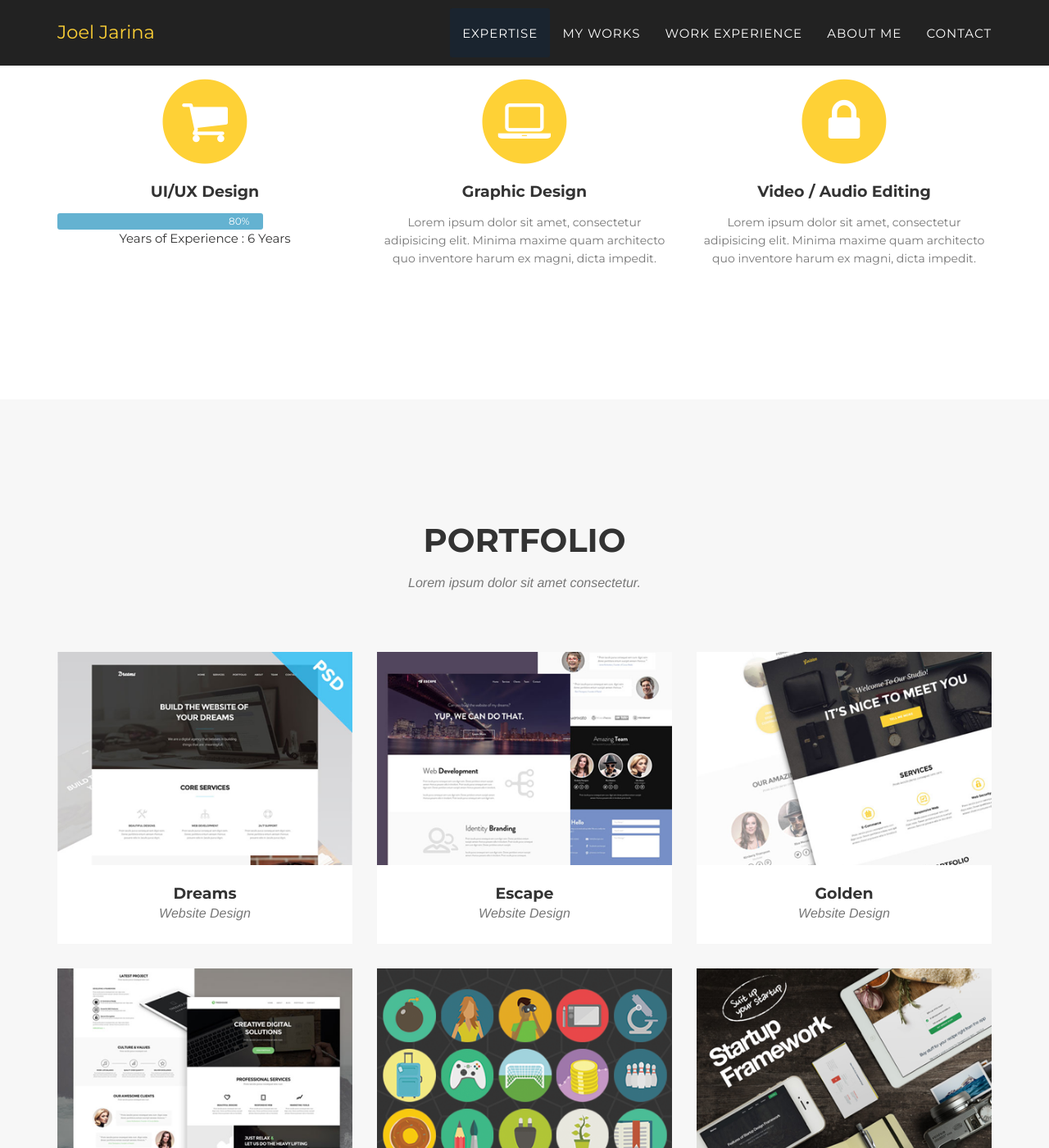
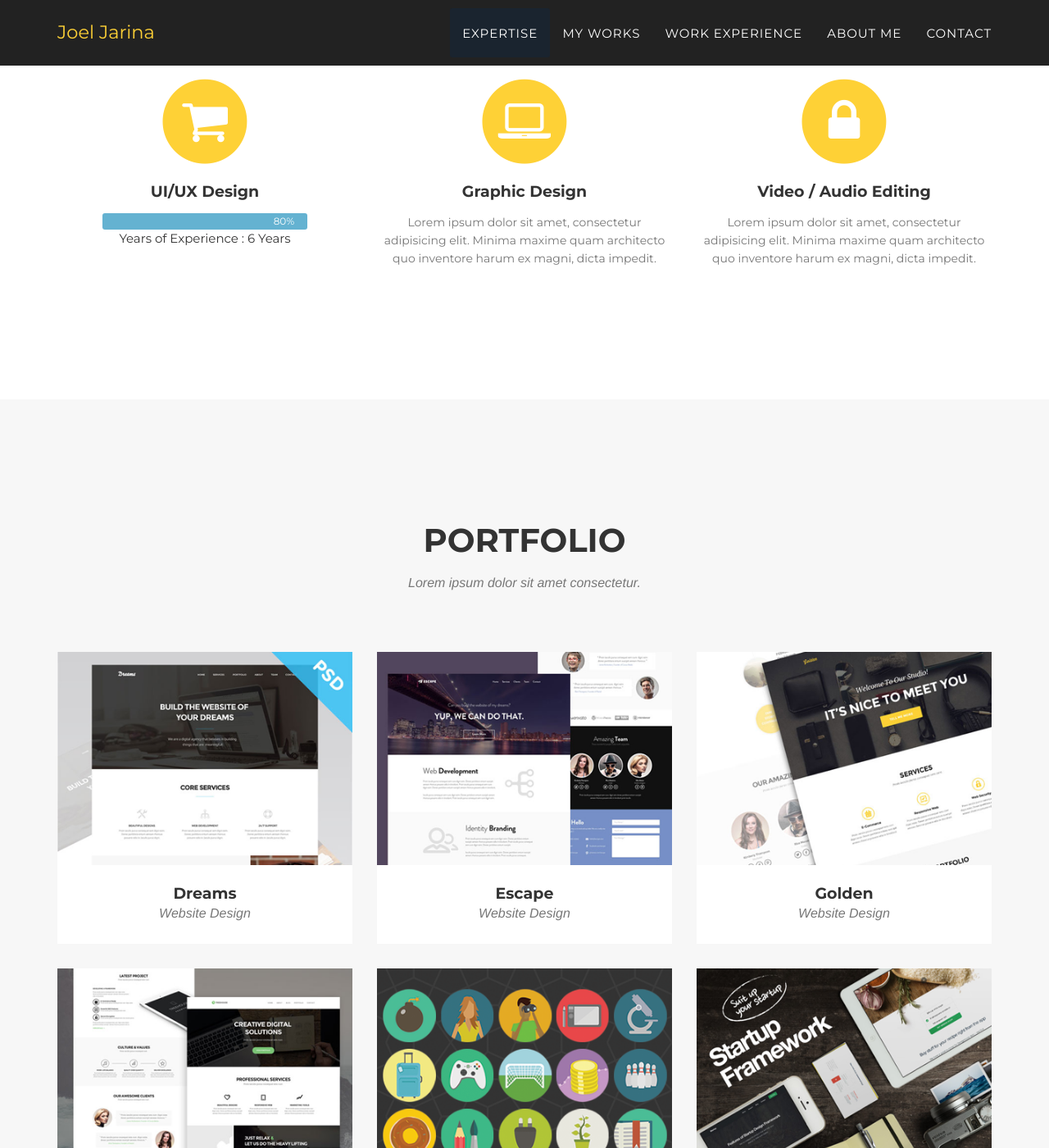
Before and after one commit to media4creations/aboutme, a Jekyll site: the page built from index.html, in a window 1280 px wide and 1400 px high, scrolled down 1026 px. Shown: the whole window at 82% size. Built offline with Jekyll 4.4.1, drawn with Linux system fonts in a browser that asks for light colours; some web fonts are replaced.

Commit message:
Update agency.css

```diff
--- a/_includes/css/agency.css
+++ b/_includes/css/agency.css
@@ -1201,7 +1201,9 @@ svg rect {
   margin-top: 0px;
   width: 50px;
 }
-
+.bar {
+    margin: 0 auto;
+}
 .bar-graph-horizontal .bar {
     border-radius: 3px;
     height: 20px;
```
